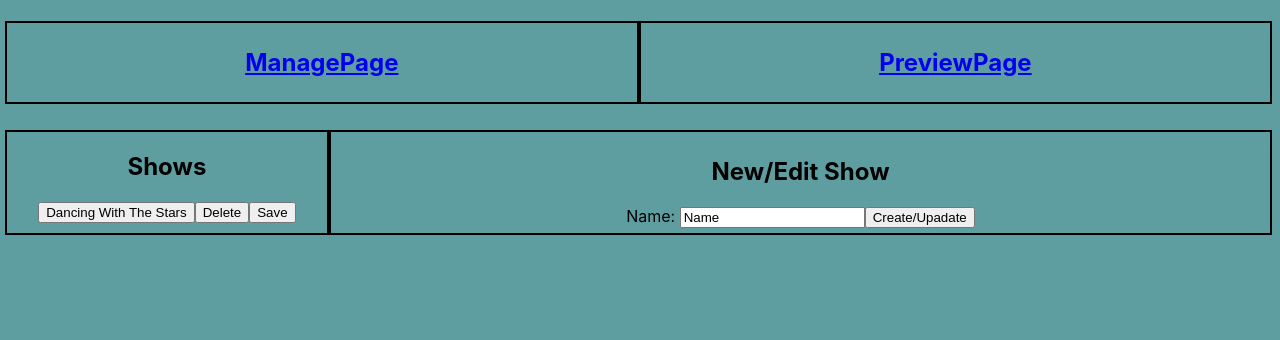
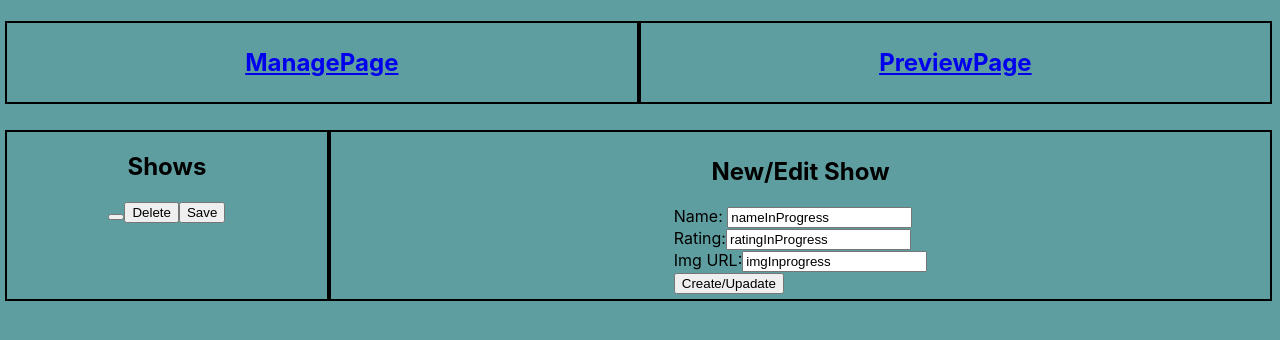
Before and after one commit to buynjess/tv-demo-front-end, a React (Create React App) app: page / in a window 1280 px wide. Shown: the top 340 px of the page. Built offline with nearby package versions, Linux system fonts and the light colour scheme.

Commit message:
half way through part 5

```diff
--- a/src/ManagePage.js
+++ b/src/ManagePage.js
@@ -3,12 +3,6 @@ import TvShow from "./TvShow"
 
 
 export default class ManagePage extends Component{
-    // constructor(props) {
-    //     super(props);
-    //     this.state = { nameInProgress:"",
-    //                    ratingInProgress:"",
-    //                    imgInProgress:""  }
-    // }
     tvShowSelected = () => {
         console.log("tvShowSelected")
     }
@@ -18,30 +12,30 @@ export default class ManagePage extends Component{
     saveTvShow = () => {
         console.log("saveTvShow")
     }
-    handleChange = name => event => {
-        this.setState({ [name]: event.target.value });
-      }
+    renderTvShow = () => {
+        return(<TvShow allowDelete={true} selectHandler={this.tvShowSelected}deleteHandler={this.tvShowDeleted}saveHandler={this.saveTvShow}/>)
+    }
+    state = {nameInProgress:"", ratingInProgress:"", imgInProgress:""}
 
-    render(){
+    render = () => {
         return(
             <div>
 
                 <div className="lower-container">
                 <aside>
                     <h2>Shows</h2>
-                    <TvShow name="Dancing With The Stars" allowDelete={true} selectHandler={this.tvShowSelected}deleteHandler={this.tvShowDeleted}saveHandler={this.saveTvShow}/>
+                    {this.renderTvShow()}
                 </aside>
                 <section>
                     <h2>New/Edit Show</h2>
                     <form>
-                        Name: <input onChange={this.handleChange('name')} type="text" value="Name"/>
-                        {/* Name: <input onChange={this.setState({ nameInProgress: event.target.name })} type="text" value="Name"/>
-                        <br/> */}
-                        {/* Rating:<input onChange={this.setState({ ratingInProgress: event.target.value })} type="text" value="Rating"/>
+                        Name: <input onChange={(event) =>{this.setState({ nameInProgress: event.target.value })}}type="text" value="nameInProgress"/>
                         <br/>
-                        Img URL:<input onChange={this.setState({ imgInProgress: event.target.name })} type="link" value="Img"/> */}
-                         {/* <br/> */}
-                         <button>Create/Upadate</button>
+                        Rating:<input onChange={(event) =>{this.setState({ ratingInProgress: event.target.value })}} type="text" value="ratingInProgress"/>
+                        <br/>
+                        Img URL:<input onChange={(event) =>{this.setState({ imgInProgress: event.target.value })}} type="link" value="imgInprogress"/>
+                        <br/>
+                        <button>Create/Upadate</button>
                         </form>
                     </section>
                     </div>
```
